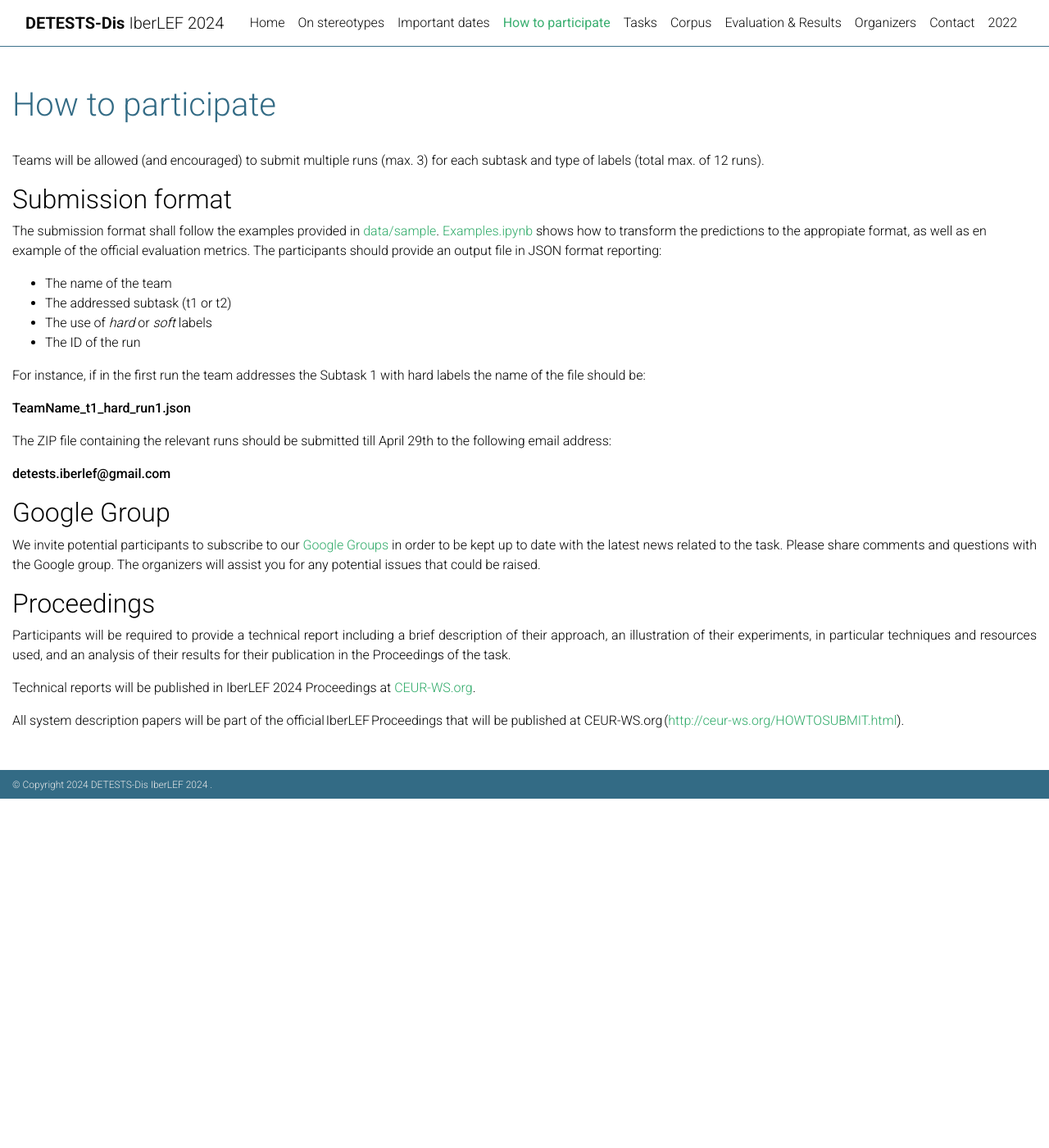
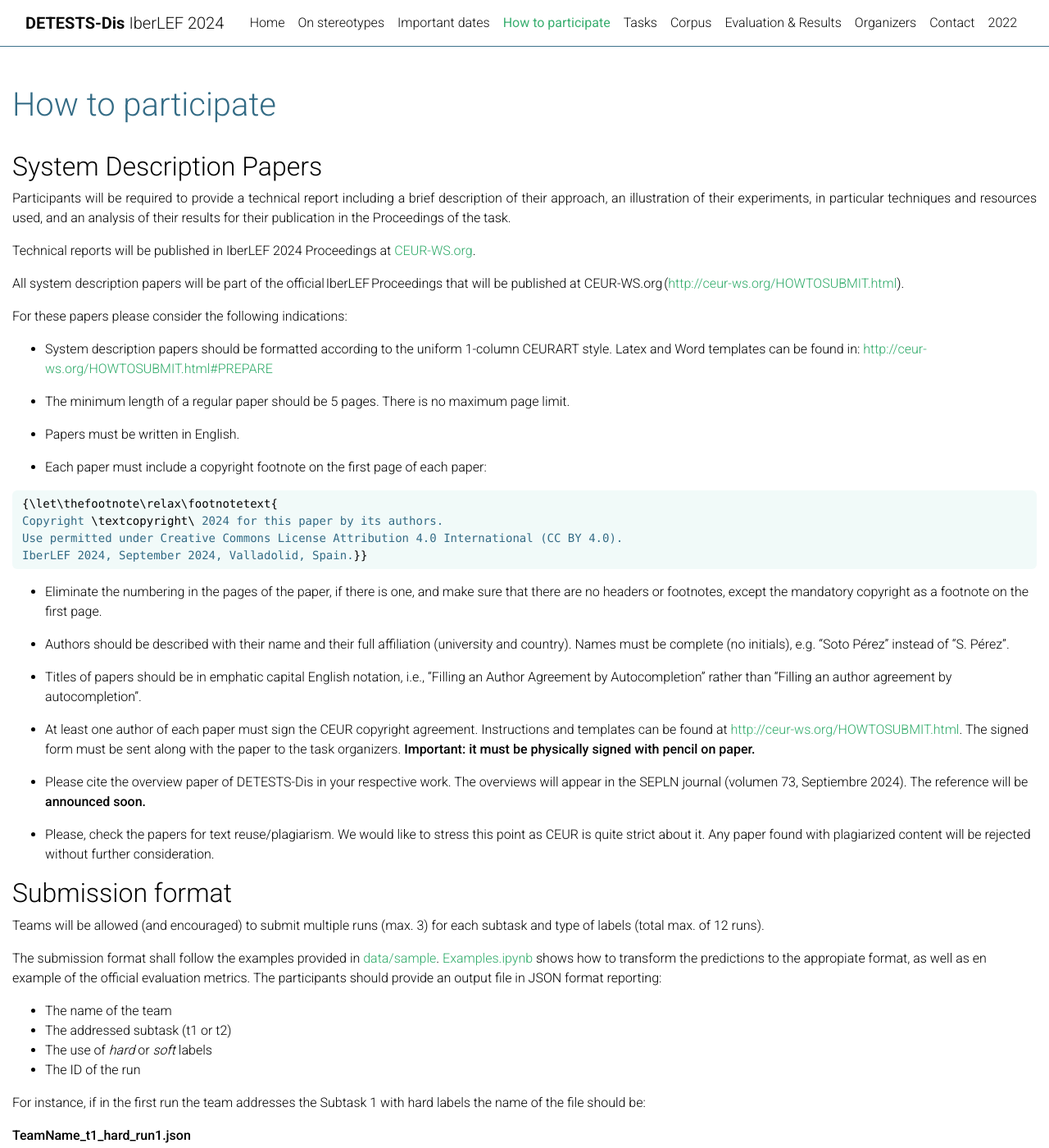
Before and after one commit to DETESTS-Dis/DETESTS-Dis.github.io, a Jekyll site: the page built from _pages/participate.md, in a window 1280 px wide and 1400 px high. Shown: the whole window at 82% size. Built offline with Jekyll 4.4.1, drawn with Linux system fonts in a browser that asks for light colours; comment, search, counter and statistics services are not loaded; a style sheet for code colours, icons or effects is not loaded.

Commit message:
system description papers

````diff
--- a/_pages/participate.md
+++ b/_pages/participate.md
@@ -7,10 +7,54 @@ nav: true
 nav_order: 4
 ---
 
+
+
+## System Description Papers
+
+Participants will be required to provide a technical report including a brief description of their
+approach, an illustration of their experiments, in particular techniques and resources used, and an
+analysis of their results for their publication in the Proceedings of the task.
+{: style="text-align: justify;"}
+
+Technical reports will be published in IberLEF 2024 Proceedings at [CEUR-WS.org](CEUR-WS.org).
+
+All system description papers will be part of the official IberLEF Proceedings that will be published at
+CEUR-WS.org ([http://ceur-ws.org/HOWTOSUBMIT.html](http://ceur-ws.org/HOWTOSUBMIT.html)).
+{: style="text-align: justify;"}
+
+For these papers please consider the following indications:
+
+- System description papers should be formatted according to the uniform 1-column CEURART style. Latex and Word templates can be found in: [http://ceur-ws.org/HOWTOSUBMIT.html#PREPARE](http://ceur-ws.org/HOWTOSUBMIT.html#PREPARE)
+
+- The minimum length of a regular paper should be 5 pages. There is no maximum page limit.
+
+- Papers must be written in English.
+
+- Each paper must include a copyright footnote on the first page of each paper:
+
+ ```tex
+{\let\thefootnote\relax\footnotetext{
+Copyright \textcopyright\ 2024 for this paper by its authors.
+Use permitted under Creative Commons License Attribution 4.0 International (CC BY 4.0).
+IberLEF 2024, September 2024, Valladolid, Spain.}}
+```
+
+- Eliminate the numbering in the pages of the paper, if there is one, and make sure that there are no headers or footnotes, except the mandatory copyright as a footnote on the first page.
+
+- Authors should be described with their name and their full affiliation (university and country). Names must be complete (no initials), e.g.  “Soto Pérez” instead of “S. Pérez”.
+
+- Titles of papers should be in emphatic capital English notation, i.e., "Filling an Author Agreement by Autocompletion" rather than "Filling an author agreement by autocompletion".
+
+- At least one author of each paper must sign the CEUR copyright agreement. Instructions and templates can be found at [http://ceur-ws.org/HOWTOSUBMIT.html](http://ceur-ws.org/HOWTOSUBMIT.html). The signed form must be sent along with the paper to the task organizers. **Important: it must be physically signed with pencil on paper.**
+
+- Please cite the overview paper of DETESTS-Dis in your respective work. The overviews will appear in the SEPLN journal (volumen 73, Septiembre 2024). The reference will be **announced soon.**
+
+- Please, check the papers for text reuse/plagiarism. We would like to stress this point as CEUR is quite strict about it. Any paper found with plagiarized content will be rejected without further consideration.
+
+## Submission format
+
 Teams will be allowed (and encouraged) to submit multiple runs (max. 3) for each subtask and type of labels (total max. of 12 runs).
 {: style="text-align: justify;"}
-
-## Submission format
 
 The submission format shall follow the examples provided in [data/sample](https://github.com/clic-ub/DETESTS-Dis/tree/main/data/sample).
 [Examples.ipynb](https://github.com/clic-ub/DETESTS-Dis/blob/main/Examples.ipynb) shows how to transform the predictions to the appropiate format, as well as en example of the official evaluation metrics.
@@ -38,17 +82,3 @@ We invite potential participants to subscribe to our
 latest news related to the task. Please share comments and questions with the Google group. The
 organizers will assist you for any potential issues that could be raised.
 {: style="text-align: justify;"}
-
-
-## Proceedings
-
-Participants will be required to provide a technical report including a brief description of their
-approach, an illustration of their experiments, in particular techniques and resources used, and an
-analysis of their results for their publication in the Proceedings of the task.
-{: style="text-align: justify;"}
-
-Technical reports will be published in IberLEF 2024 Proceedings at [CEUR-WS.org](CEUR-WS.org).
-
-All system description papers will be part of the official IberLEF Proceedings that will be published at
-CEUR-WS.org ([http://ceur-ws.org/HOWTOSUBMIT.html](http://ceur-ws.org/HOWTOSUBMIT.html)).
-{: style="text-align: justify;"}
````
